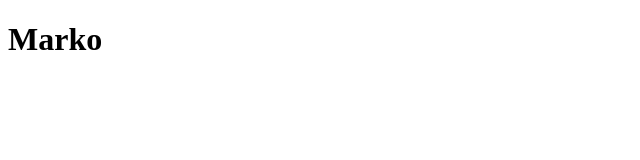
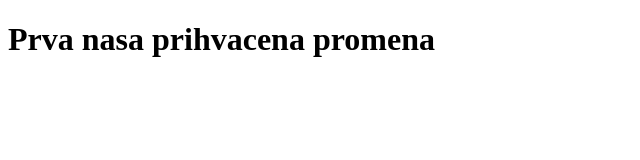
Before and after one commit to markoooooo/openProject, a plain HTML site: page index.html in a window 1280 px wide. Shown: the whole page, without its empty margins (0-640 px from the left). Drawn offline with Linux system fonts and the light colour scheme.

Commit message:
Update index.html
Prva prihvacena promena

```diff
--- a/index.html
+++ b/index.html
@@ -7,6 +7,6 @@
     <title>Document</title>
   </head>
   <body>
-    <h1>Marko</h1>
+    <h1>Prva nasa prihvacena promena</h1>
   </body>
 </html>
```
